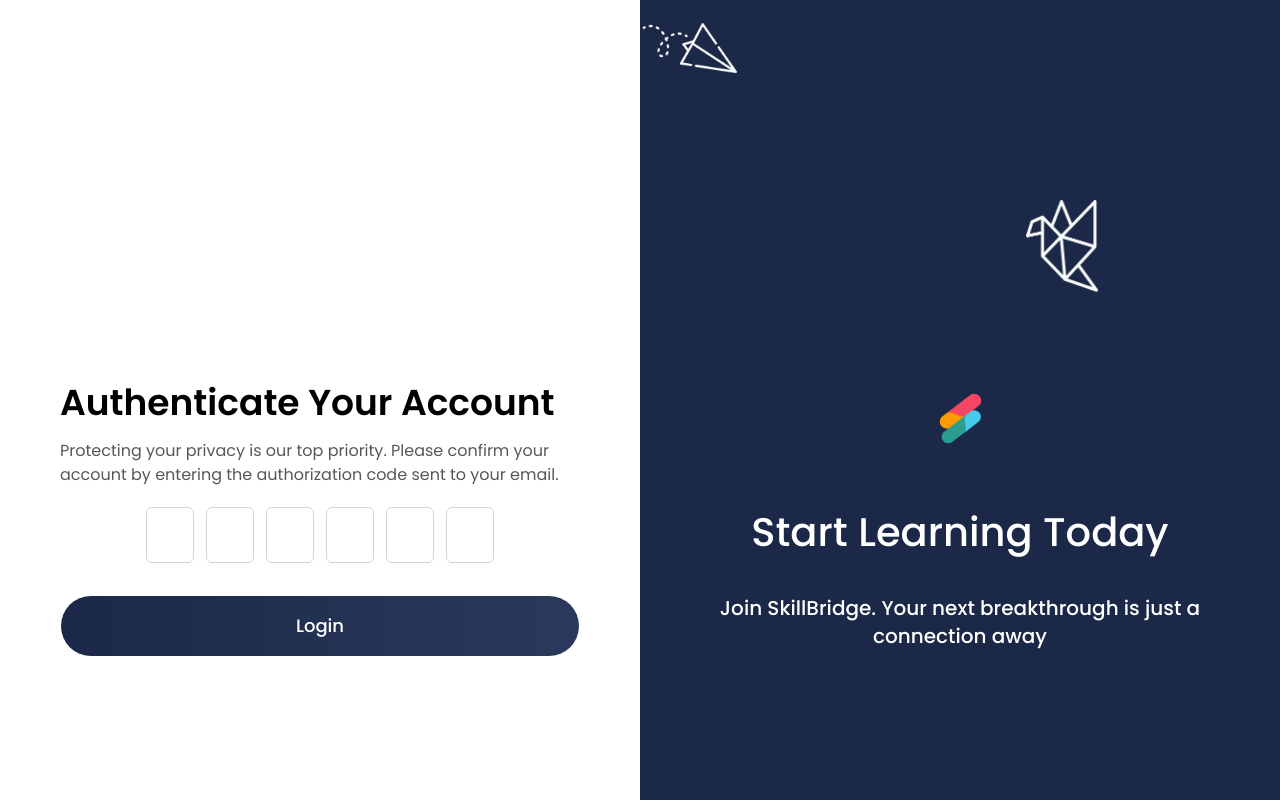
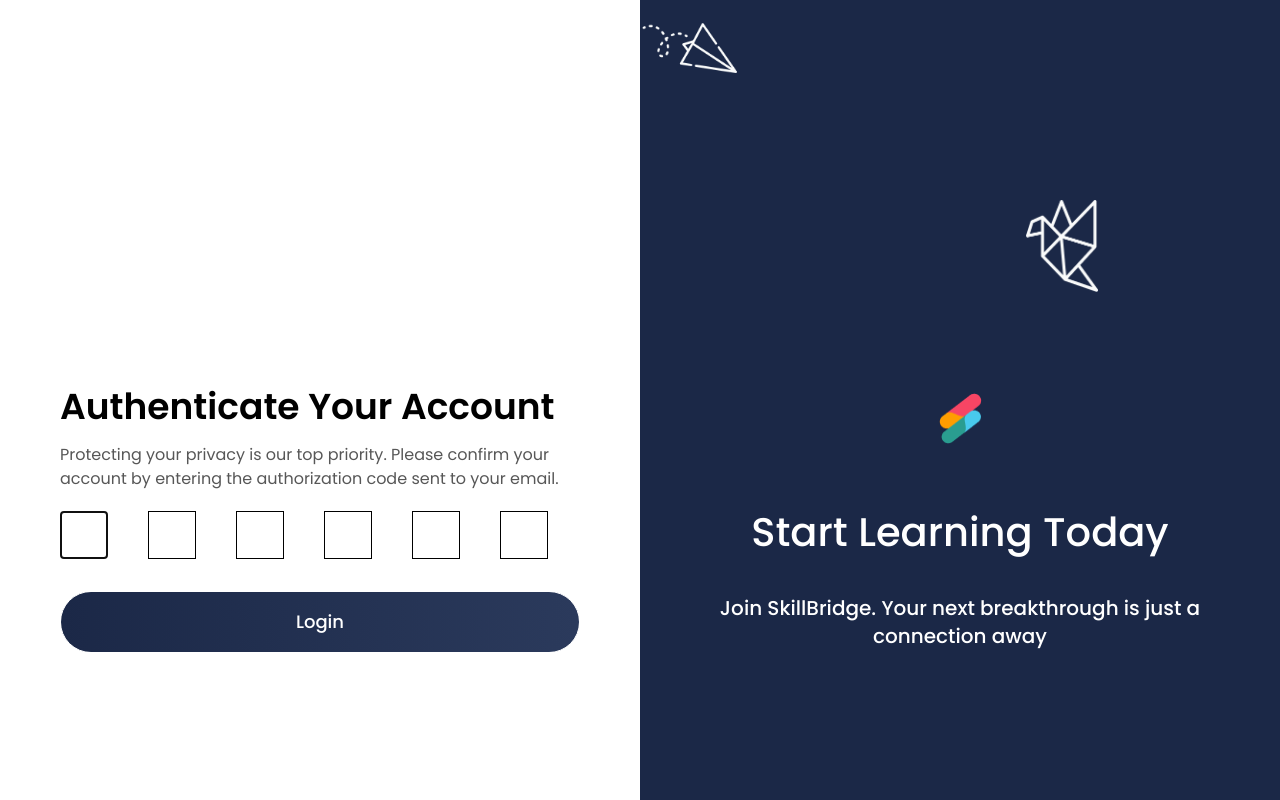
Before and after one commit to alee399/SkillBridge, a React (Vite) app: page / in a window 1280 px wide. Shown: the top 800 px of the page. Built offline with nearby package versions, Linux system fonts and the light colour scheme; a web font is replaced by a local one.

Commit message:
80% work of OTP input done

```diff
--- a/src/components/auth/OTPForm.jsx
+++ b/src/components/auth/OTPForm.jsx
@@ -3,6 +3,9 @@ import AuthHeader from './AuthHeader'
 import Button from '../../common/Button'
 import OTPInput from './OTPInput'
 const OTPForm = () => {
+  const onComplete = (e) => {
+    console.log(e)
+  }
   return (
     <div className='min-h-260 flex items-center justify-center px-4 sm:px-6 lg:px-8'>
       <div className='w-full max-w-130 '>
@@ -11,7 +14,7 @@ const OTPForm = () => {
             subTitle="Protecting your privacy is our top priority. Please confirm your account by entering the authorization code sent to your email. "
         />
         <form>
-            <OTPInput />
+            <OTPInput length={6} onComplete={onComplete}/>
             <div className='mt-8'>
                 <Button variant='secondary' size='lg' className='w-full rounded-full'>Login</Button>
             </div>
--- a/src/components/auth/OTPInput.jsx
+++ b/src/components/auth/OTPInput.jsx
@@ -1,86 +1,52 @@
-import { useState, useRef } from "react"
+import { useState, useRef, useEffect } from "react"
 
 const OTPInput = ({ length = 6, onComplete }) => {
-  const [otp, setOtp] = useState(Array(length).fill(""))
+  const [otp, setOpt] = useState(new Array(length).fill(''))
+  // let  [value, setValue] = useState('')
+
+  if(otp.every((e) => e !== '')){
+      onComplete(otp)
+    }
   const inputRefs = useRef([])
+  useEffect(() => {
+    inputRefs.current[0].focus()
+  }, [])
 
-  const focusInput = (index) => {
-    inputRefs.current[index]?.focus()
-  }
+  function handleOnChange(e, idx) {
+    const value = e.target.value.replace(/[^0-9]/g, "");
+    const newOtp = [...otp]
+    newOtp[idx] = value
+    setOpt(newOtp)
 
-  const handleChange = (e, index) => {
-    const value = e.target.value
-
-    if (!/^\d*$/.test(value)) return
-
-    const newOtp = [...otp]
-    newOtp[index] = value.slice(-1)
-    setOtp(newOtp)
-
-    if (value && index < length - 1) {
-      focusInput(index + 1)
-    }
-
-    if (newOtp.every(Boolean)) {
-      onComplete?.(newOtp.join(""))
+    if(value && idx < (otp.length - 1)){
+      inputRefs.current[idx + 1].focus()
     }
   }
 
-  const handleKeyDown = (e, index) => {
-    if (e.key === "Backspace" && !otp[index] && index > 0) {
-      focusInput(index - 1)
+  function onKeyDownHandel(e, idx) {
+    // console.log(e.key)
+    if(e.key == 'Backspace'){
+      if(idx > 0 && idx < 6 && otp[otp.length - 1] ==''){
+          inputRefs.current[idx - 1].focus()
+      }
     }
   }
-
-  const handlePaste = (e) => {
-    e.preventDefault()
-
-    const pasted = e.clipboardData
-      .getData("text")
-      .replace(/\D/g, "")
-      .slice(0, length)
-      .split("")
-
-    if (!pasted.length) return
-
-    const newOtp = [...otp]
-    pasted.forEach((digit, i) => {
-      newOtp[i] = digit
-    })
-
-    setOtp(newOtp)
-
-    const focusIndex = Math.min(pasted.length, length - 1)
-    focusInput(focusIndex)
-
-    if (newOtp.every(Boolean)) {
-      onComplete?.(newOtp.join(""))
-    }
-  }
-
   return (
-    <div className="flex justify-center gap-3 my-6">
-      {otp.map((digit, index) => (
-        <input
-          key={index}
-          ref={(el) => (inputRefs.current[index] = el)}
-          type="text"
-          inputMode="numeric"
-          maxLength={1}
-          value={digit}
-          onChange={(e) => handleChange(e, index)}
-          onKeyDown={(e) => handleKeyDown(e, index)}
-          onPaste={handlePaste}
-          className="
-            h-14 w-12 rounded-md border border-gray-300
-            text-center text-2xl font-semibold
-            outline-none transition
-            focus:border-indigo-700
-            focus:ring-2 focus:ring-indigo-700/20
-          "
-          aria-label={`OTP digit ${index + 1}`}
-        />
-      ))}
+    <div className="flex gap-10">
+      {
+        otp.map((value, idx) => {
+          return <input
+            key={idx}
+            type="text"
+            className="w-12 h-12 border p-5"
+            value={value}
+            maxLength={1}
+            onChange={(e) => handleOnChange(e, idx)}
+            onKeyDown={(e) => onKeyDownHandel(e, idx)}
+            ref={(el) => inputRefs.current[idx] = el }
+            />
+        })
+      }
     </div>
   )
 }
```
